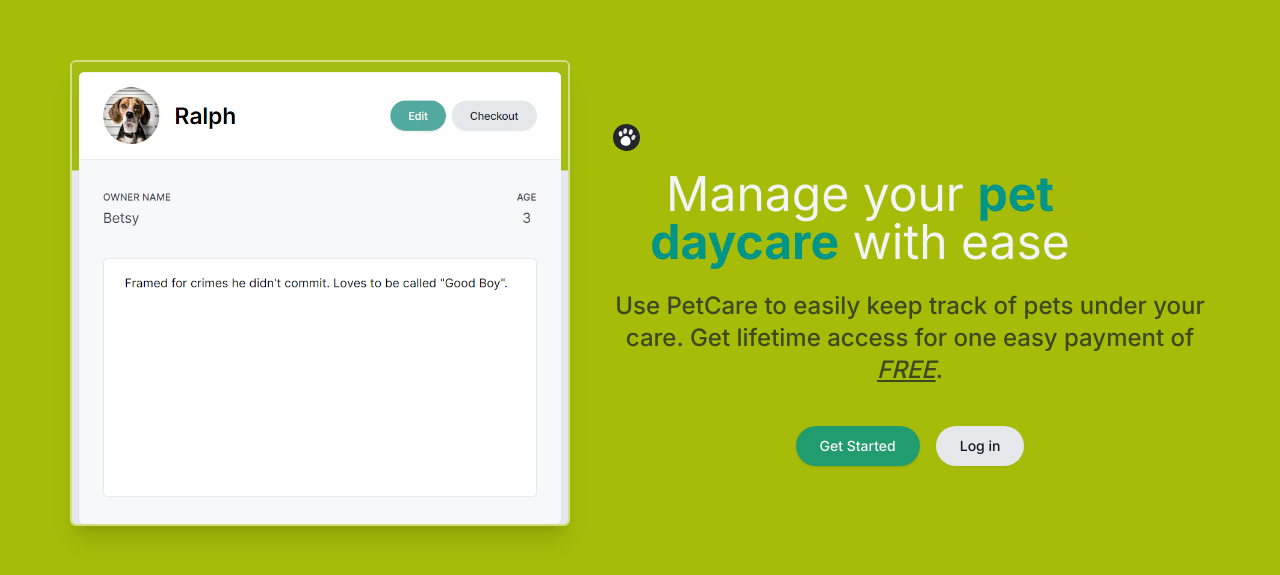
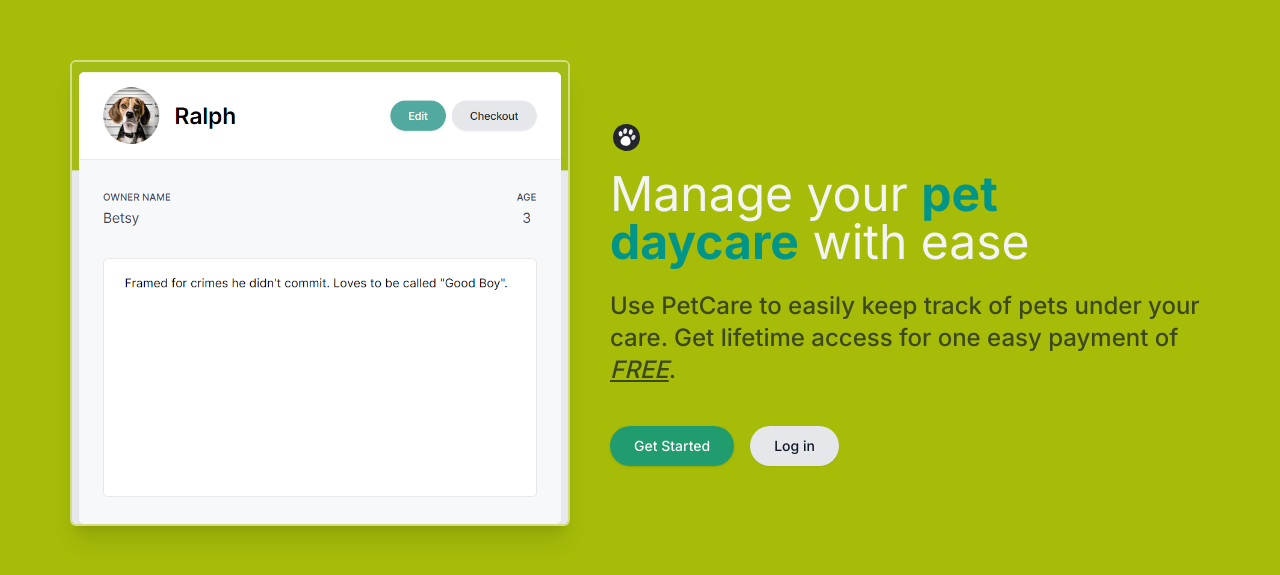
Before and after one commit to FranciscoAVD/pet-care, a Next.js app: page / in a window 1280 px wide. Shown: the part 107-682 px from the top of the page. Built offline with nearby package versions, Linux system fonts and the light colour scheme; no server answers.

Commit message:
changed text to be left-aligned in medium and larger devices

```diff
--- a/src/app/(marketing)/page.tsx
+++ b/src/app/(marketing)/page.tsx
@@ -17,7 +17,7 @@
         alt="Screenshot of PetCare dashboard"
         priority
       />
-      <div className=" text-center ">
+      <div className=" text-center md:text-left">
         <Logo />
         <h1 className="text-5xl text-gray-100 mb-6 mt-4 max-w-[500px]">
           Manage your{" "}
```
